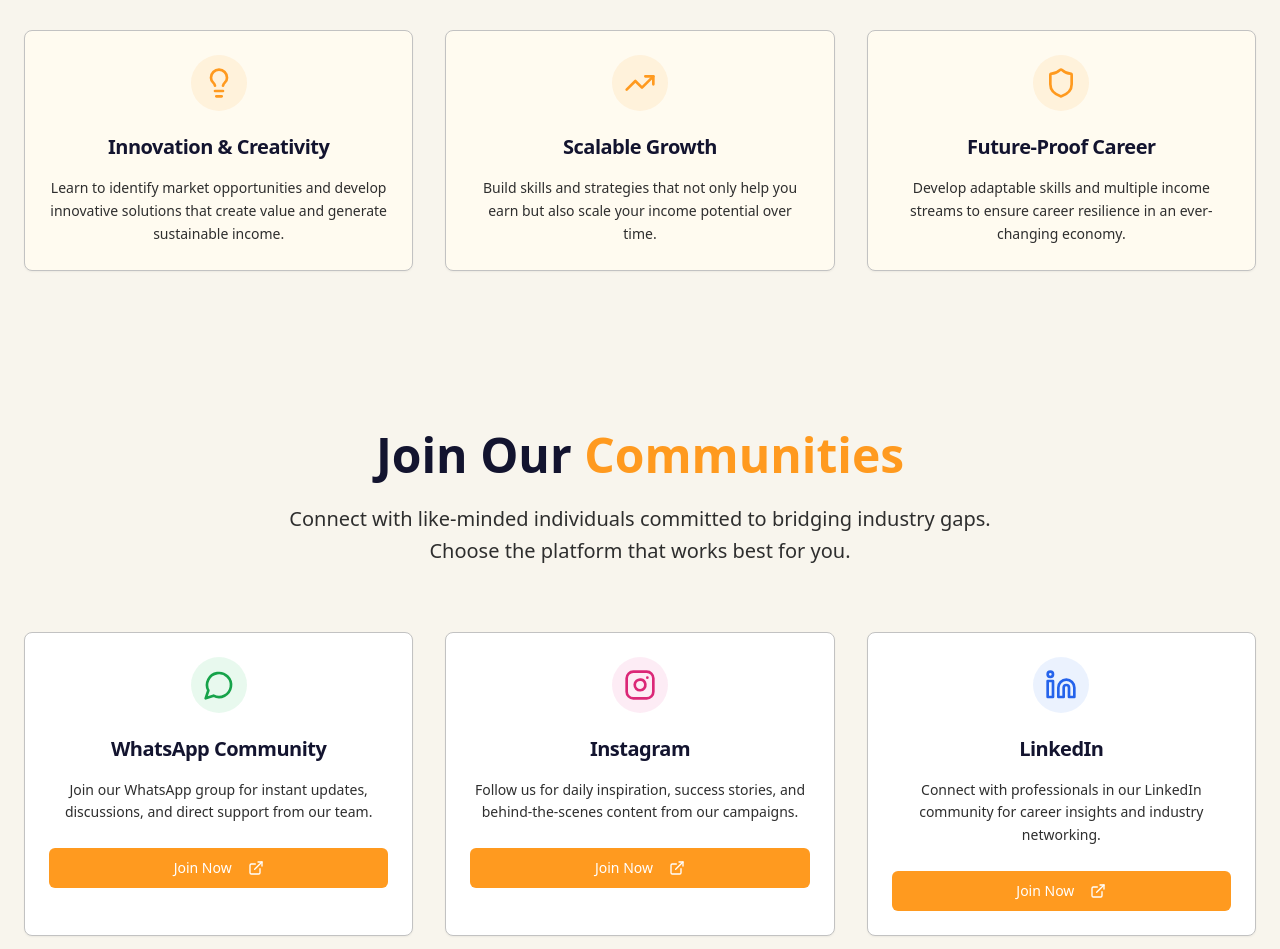
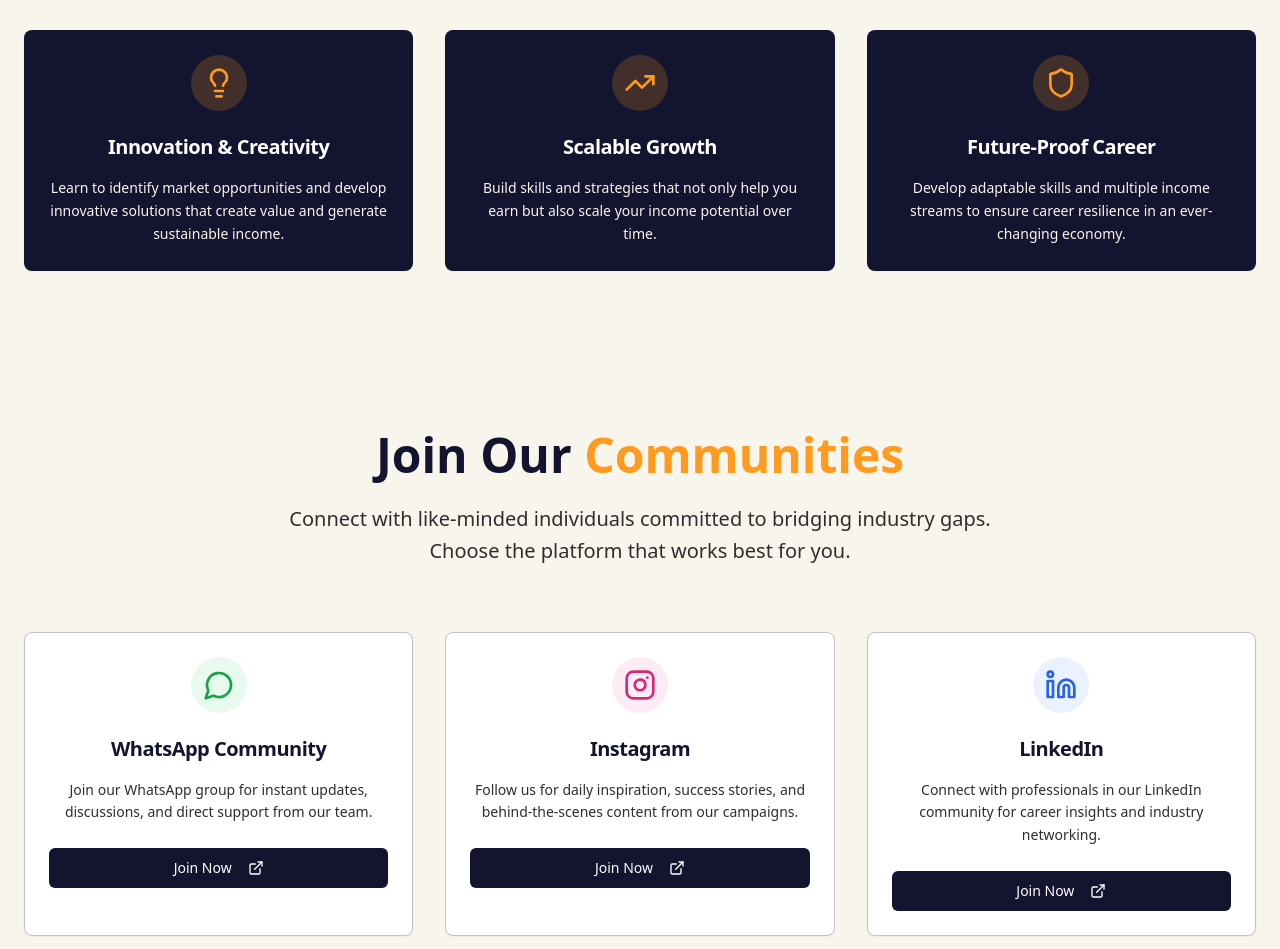
Before and after one commit to gunn2522/CCC, a React (Vite) app: page / in a window 1280 px wide. Shown: the part 1003-1952 px from the top of the page. Built offline with nearby package versions, Linux system fonts and the light colour scheme.

Commit message:
Refactor campaign cards and testimonials
- Changed campaign cards to Oxford blue theme.
- Modified "Join our community" buttons to Oxford blue.
- Adjusted the "Still have questions" section.
- Updated testimonials to shuffle roles.

```diff
--- a/src/components/CampaignCards.tsx
+++ b/src/components/CampaignCards.tsx
@@ -53,18 +53,18 @@ const CampaignCards = () => {
           {campaignReasons.map((reason, index) => (
             <Card
               key={index}
-              className="group hover:shadow-xl transition-all duration-300 transform hover:-translate-y-2 border-border bg-card"
+              className="group hover:shadow-xl transition-all duration-300 transform hover:-translate-y-2 bg-brand-oxford text-white border-brand-oxford/20"
             >
               <CardHeader className="text-center pb-4">
-                <div className="mx-auto mb-4 p-3 rounded-full bg-primary/10 w-fit group-hover:bg-primary/20 transition-colors duration-300">
+                <div className="mx-auto mb-4 p-3 rounded-full bg-primary/20 w-fit group-hover:bg-primary/30 transition-colors duration-300">
                   <reason.icon className="h-8 w-8 text-primary" />
                 </div>
-                <CardTitle className="text-xl font-bold text-card-foreground group-hover:text-primary transition-colors duration-300">
+                <CardTitle className="text-xl font-bold text-white group-hover:text-primary transition-colors duration-300">
                   {reason.title}
                 </CardTitle>
               </CardHeader>
               <CardContent>
-                <CardDescription className="text-center text-muted-foreground leading-relaxed">
+                <CardDescription className="text-center text-brand-cosmic leading-relaxed">
                   {reason.description}
                 </CardDescription>
               </CardContent>
--- a/src/components/CommunityLinks.tsx
+++ b/src/components/CommunityLinks.tsx
@@ -60,7 +60,7 @@ const CommunityLinks = () => {
                   {community.description}
                 </CardDescription>
                 <Button
-                  className="w-full bg-primary hover:bg-primary/90 text-white transition-all duration-300"
+                  className="w-full bg-brand-oxford hover:bg-brand-oxford/90 text-white transition-all duration-300"
                   onClick={() => window.open(community.link, '_blank')}
                 >
                   Join Now
--- a/src/components/QueriesSection.tsx
+++ b/src/components/QueriesSection.tsx
@@ -50,7 +50,7 @@ const QueriesSection = () => {
           </p>
         </div>
 
-        <div className="grid grid-cols-1 md:grid-cols-2 lg:grid-cols-4 gap-6 mb-12">
+        <div className="grid grid-cols-1 md:grid-cols-2 lg:grid-cols-4 gap-6 mb-20">
           {queryTypes.map((query, index) => (
             <Card
               key={index}
@@ -79,7 +79,7 @@ const QueriesSection = () => {
           ))}
         </div>
 
-        {/* Contact CTA */}
+        {/* Contact CTA - moved down with more spacing */}
         <div className="text-center">
           <Card className="max-w-3xl mx-auto bg-primary/10 backdrop-blur-sm border-primary/20">
             <CardContent className="p-8">
--- a/src/components/Testimonials.tsx
+++ b/src/components/Testimonials.tsx
@@ -6,28 +6,28 @@ const Testimonials = () => {
   const testimonials = [
     {
       name: "Priya Sharma",
-      role: "Software Developer at TCS",
+      role: "School Student",
       content: "CCC helped me optimize my LinkedIn profile and prepare for interviews. Within 2 months, I landed my dream job! Their AI-powered career guidance was exactly what I needed.",
       rating: 5,
       image: "PS"
     },
     {
       name: "Rahul Kumar",
-      role: "Data Analyst at Wipro",
+      role: "LinkedIn User",
       content: "Coming from a small town college, I had no idea about industry standards. CCC's mentorship and job preparation tips transformed my career prospects completely.",
       rating: 5,
       image: "RK"
     },
     {
       name: "Anjali Patel",
-      role: "Marketing Executive at Infosys",
+      role: "College Student",
       content: "The career consultation sessions were incredibly valuable. They helped me understand my strengths and guided me towards the right career path. Highly recommended!",
       rating: 5,
       image: "AP"
     },
     {
       name: "Arjun Singh",
-      role: "Frontend Developer at HCL",
+      role: "LinkedIn User",
       content: "CCC's approach to using AI for career growth is revolutionary. They don't just give advice, they provide practical tools and strategies that actually work.",
       rating: 5,
       image: "AS"
```
